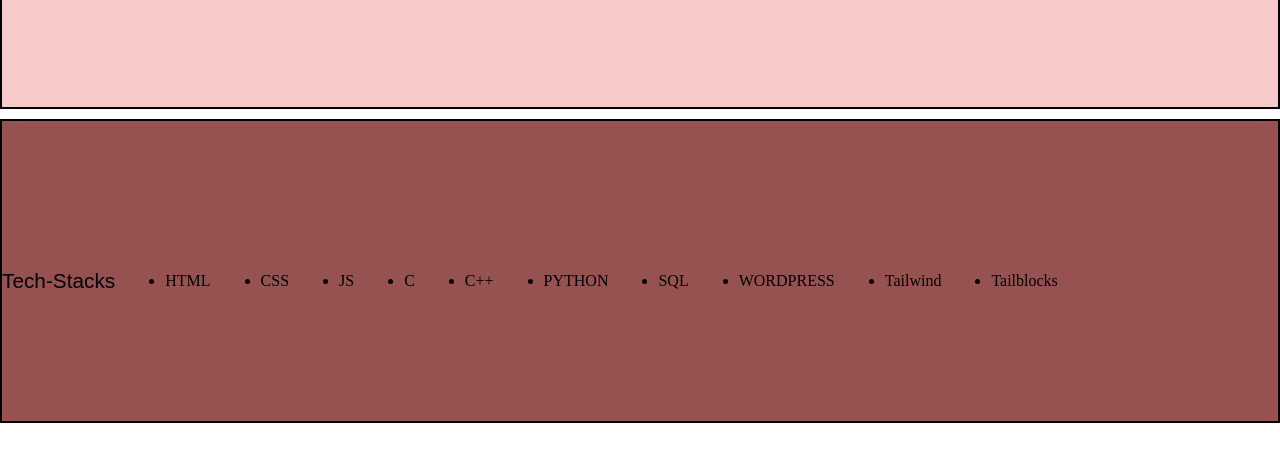
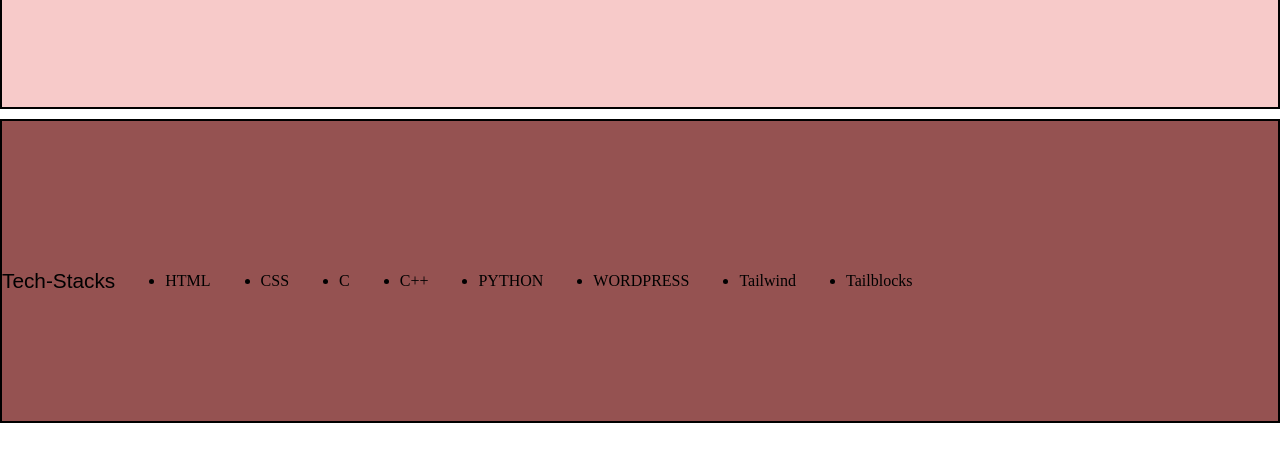
Before and after one commit to s-k-jha/oibsip_task_2, a plain HTML site: page skills.html in a window 1280 px wide. Shown: the part 234-696 px from the top of the page. Drawn offline with Linux system fonts and the light colour scheme.

Commit message:
Update skills.html

```diff
--- a/skills.html
+++ b/skills.html
@@ -54,11 +54,9 @@
         <span>Tech-Stacks</span>
         <li>HTML</li>
         <li>CSS</li>
-        <li>JS</li>
         <li>C</li>
         <li>C++</li>
         <li>PYTHON</li>
-        <li>SQL</li>
         <li>WORDPRESS</li>
         <li>Tailwind</li>
         <li>Tailblocks</li>
```
